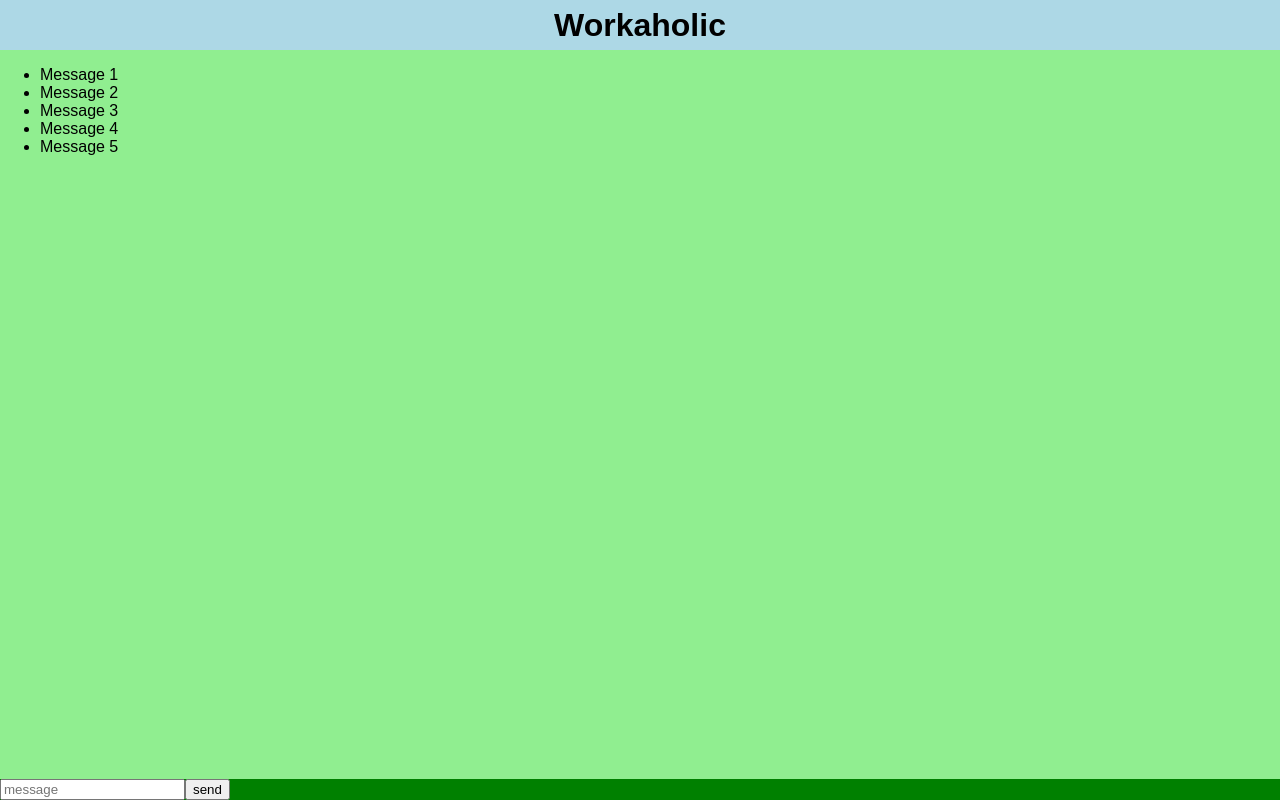
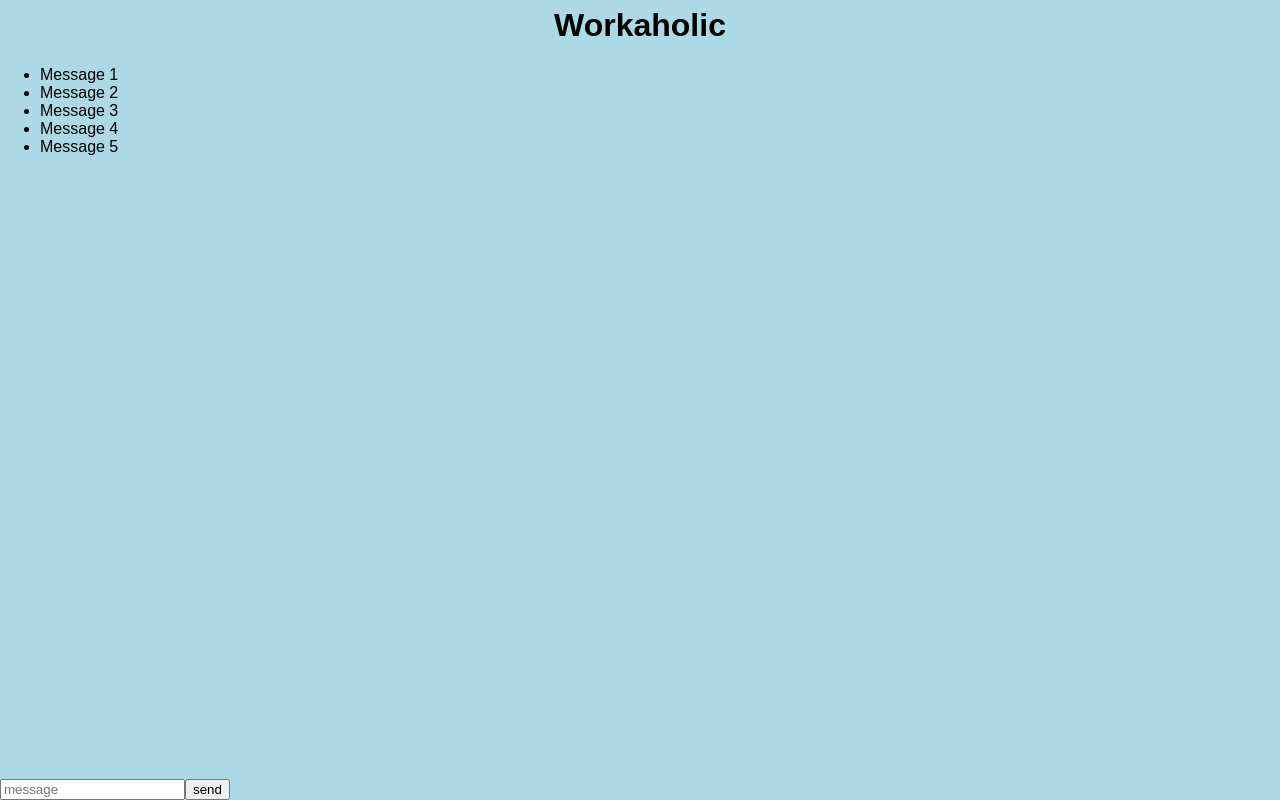
Before and after one commit to FredericKtan/workaholic, a React (Create React App) app in the folder frontend/: page / in a window 1280 px wide. Built offline with nearby package versions, Linux system fonts and the light colour scheme.

Commit message:
:art: Added vertical layout component

```diff
--- a/frontend/package.json
+++ b/frontend/package.json
@@ -3,6 +3,7 @@
   "version": "0.1.0",
   "private": true,
   "dependencies": {
+    "prop-types": "^15.6.0",
     "react": "^16.1.1",
     "react-dom": "^16.1.1",
     "react-scripts": "1.0.17"
--- a/frontend/src/App.js
+++ b/frontend/src/App.js
@@ -1,15 +1,17 @@
 import React from 'react';
 import './App.css';
+
+import Layout from './components/Layout';
 
 const App = () => (
   <div className="app">
     <header className="header"><h1>Workaholic</h1></header>
-    <div className="layout-column-reversed">
+    <Layout reversed>
       <form>
         <input type="text" placeholder="message" />
         <input type="submit" value="send" />
       </form>
-      <div className="layout-column">
+      <Layout>
         <ul>
           <li>Message 1</li>
           <li>Message 2</li>
@@ -17,8 +19,8 @@ const App = () => (
           <li>Message 4</li>
           <li>Message 5</li>
         </ul>
-      </div>
-    </div>
+      </Layout>
+    </Layout>
   </div>
 );
 
--- a/frontend/src/components/Layout.js
+++ b/frontend/src/components/Layout.js
@@ -0,0 +1,31 @@
+import React from 'react';
+import PropTypes from 'prop-types';
+
+const Layout = ({ reversed, children }) => {
+  const styles = {
+    container: {
+      display: 'flex',
+      flex: '1',
+    },
+    reversed: {
+      flexDirection: reversed ? 'column-reverse' : 'column',
+    },
+  };
+
+  return <div style={{ ...styles.container, ...styles.reversed }}>{children}</div>;
+};
+
+Layout.propTypes = {
+  children: PropTypes.oneOfType([
+    PropTypes.arrayOf(PropTypes.node),
+    PropTypes.node,
+  ]),
+  reversed: PropTypes.bool,
+};
+
+Layout.defaultProps = {
+  children: null,
+  reversed: false,
+};
+
+export default Layout;
```
